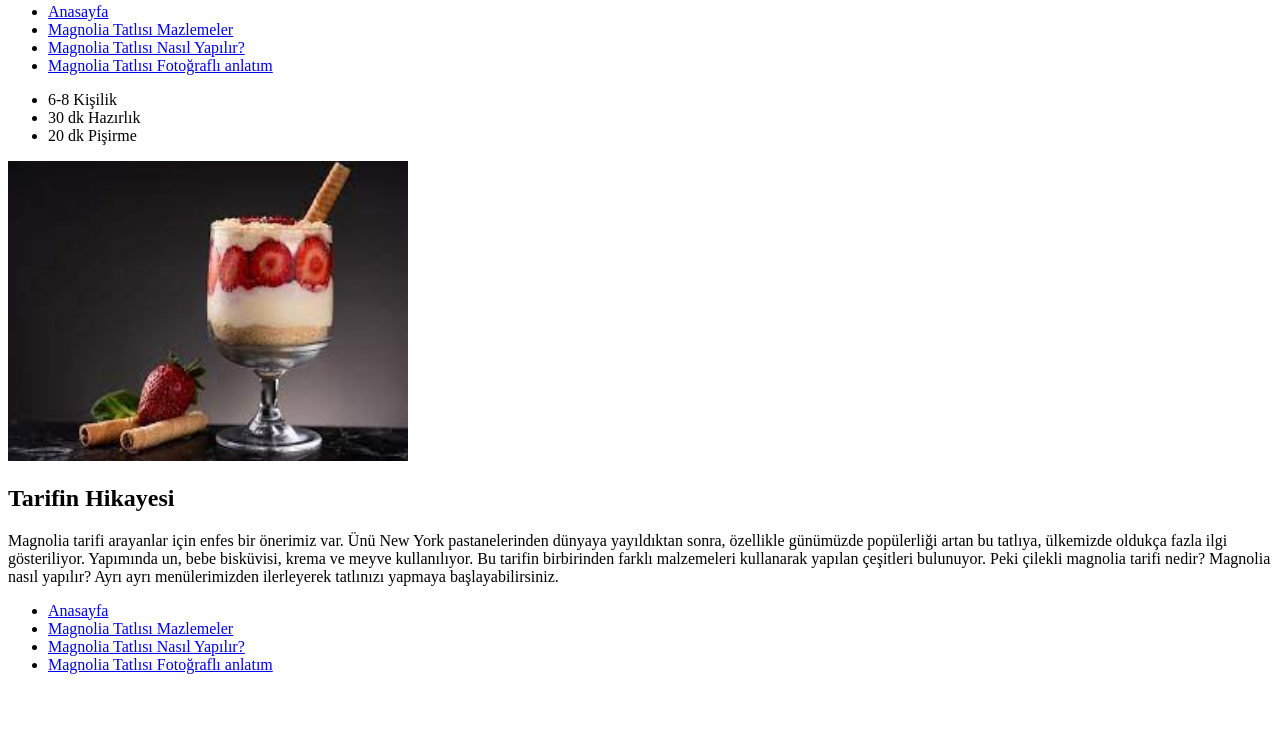
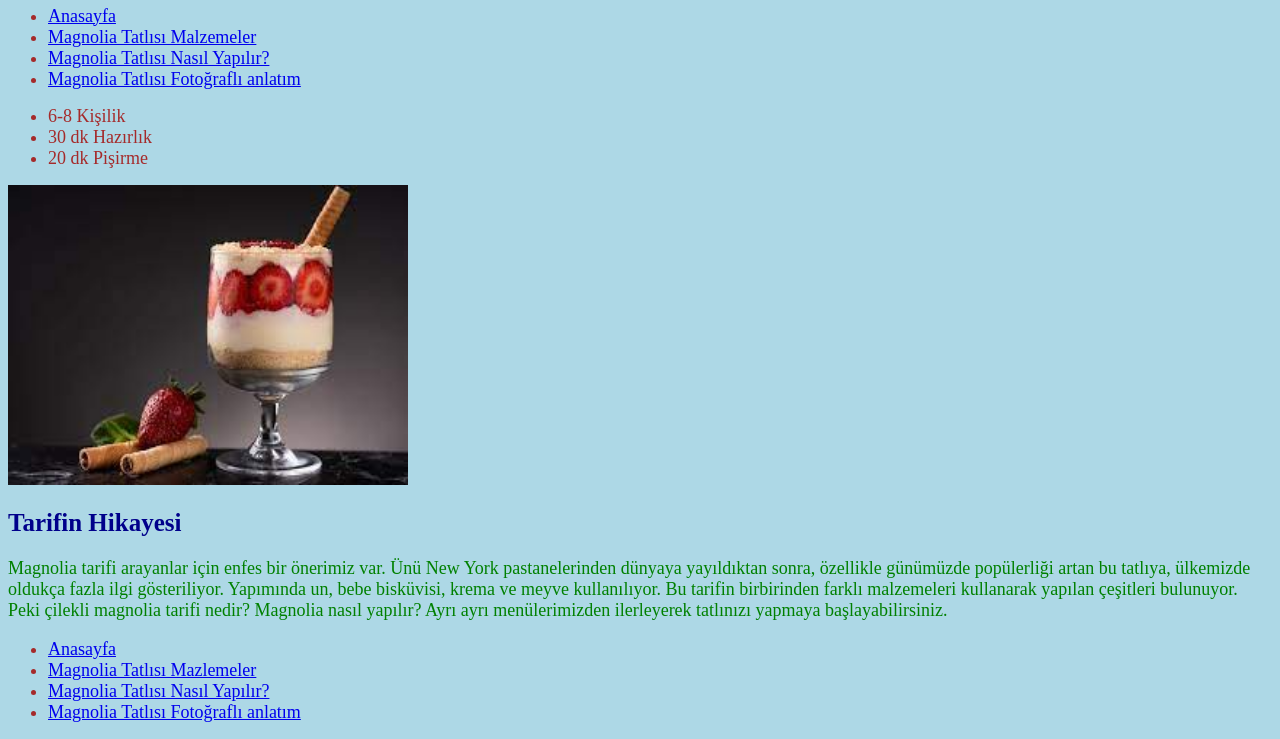
Before and after one commit to ertugrulsak/yemektarifi, a plain HTML site: page index.html in a window 1280 px wide. Shown: the part 64-803 px from the top of the page. Drawn offline with Linux system fonts and the light colour scheme.

Commit message:
dosyalar degisti

```diff
--- a/index.html
+++ b/index.html
@@ -5,15 +5,25 @@
     <meta http-equiv="X-UA-Compatible" content="IE=edge">
     <meta name="viewport" content="width=device-width, initial-scale=1.0">
     <title>Magnolia Tarifi </title>
+    <link rel="stylesheet" href="yemek.css">
+    <style>
+        p{
+            font-size:18px;
+        }
+        li{
+            font-size: 18px;
+        }
+    </style>
 </head>
-<body>
+<body id="arka-plan">
     <!-- navbar start -->
+
     <header>
         <h2>Magnolia Tatlısı</h2>
         <nav>
             <ul>
                 <li><a href="index.html">Anasayfa</a></li>
-                <li><a href="malzemeler.html">Magnolia Tatlısı Mazlemeler</a></li>
+                <li><a href="malzemeler.html">Magnolia Tatlısı Malzemeler</a></li>
                 <li><a href="nasilyapilir.html">Magnolia Tatlısı Nasıl Yapılır?</a></li>
                 <li><a href="fotograflianlatim.html">Magnolia Tatlısı Fotoğraflı anlatım</a></li>
             </ul>
@@ -33,7 +43,7 @@
         </nav>
         <img height="300" width=400" src="img/indir.jpg" alt="magnolia tatlısı">
         <h2>Tarifin Hikayesi</h2>
-        <p>
+        <p style="color: green;">
             Magnolia tarifi arayanlar için enfes bir önerimiz var. Ünü New York pastanelerinden dünyaya yayıldıktan sonra, özellikle günümüzde popülerliği artan bu tatlıya, ülkemizde oldukça fazla ilgi gösteriliyor. Yapımında un, bebe bisküvisi, krema ve meyve kullanılıyor. Bu tarifin birbirinden farklı malzemeleri kullanarak yapılan çeşitleri bulunuyor. Peki çilekli magnolia  tarifi nedir? Magnolia nasıl yapılır? Ayrı ayrı menülerimizden ilerleyerek tatlınızı yapmaya başlayabilirsiniz.
         </p>
         <!-- articles end-->
--- /dev/null
+++ b/yemek.css
@@ -0,0 +1,13 @@
+
+h2{
+    color: darkblue;
+    font-size: 25px;
+}
+
+body{
+    background-color:lightblue;
+}
+
+li{
+    color: brown;
+}
```
Also changed, not shown: fotograflianlatim.html (+17 -4 lines), malzemeler.html (+17 -2 lines), nasilyapilir.html (+18 -2 lines).
